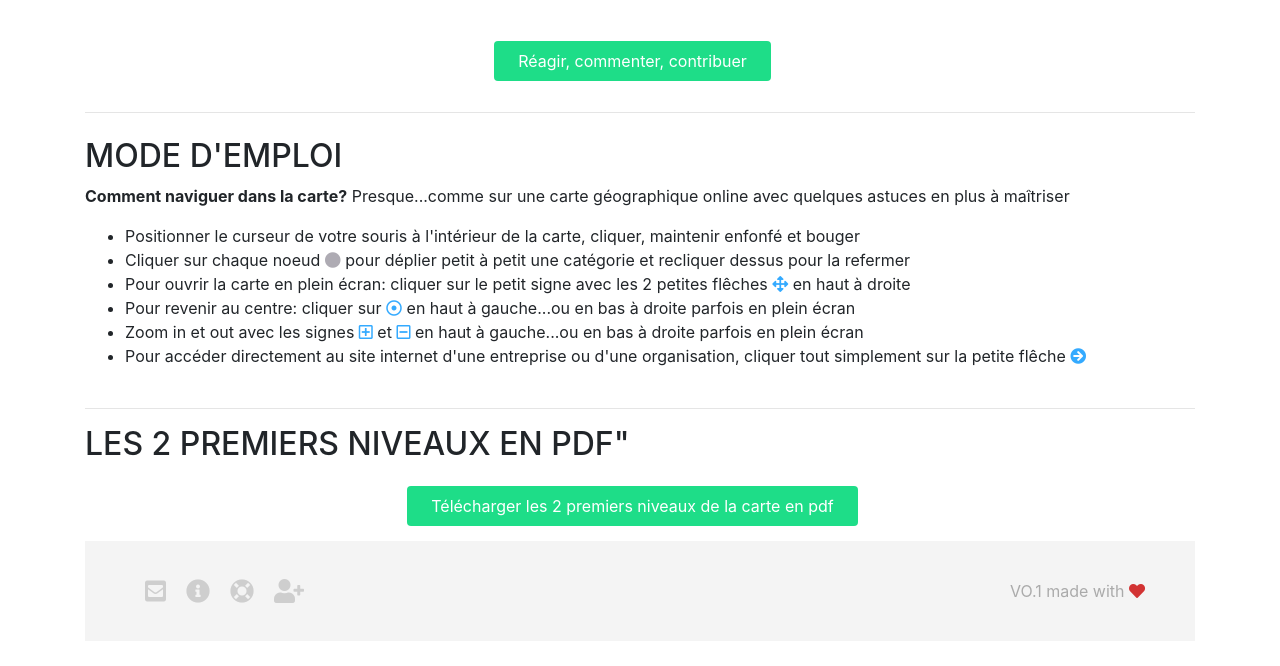
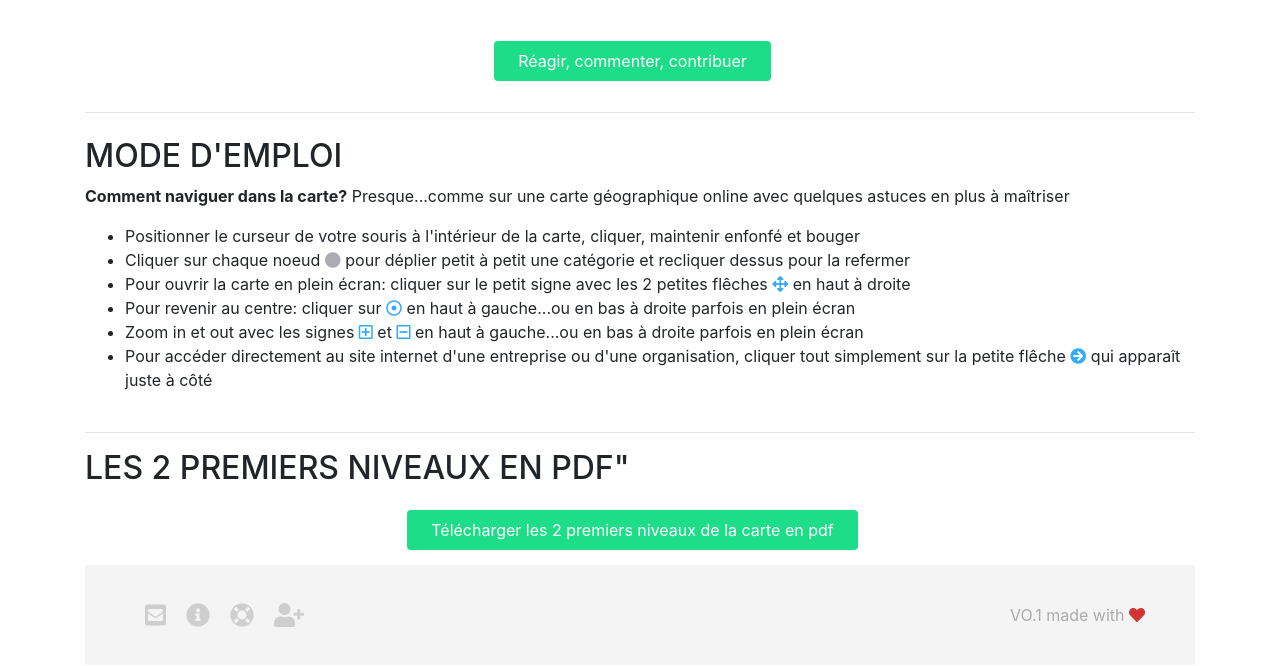
Before and after one commit to ArianePhelizot/ArianePhelizot.github.io, a plain HTML site: page carte.html in a window 1280 px wide. Shown: the part 777-1443 px from the top of the page. Drawn offline with nearby package versions, Linux system fonts and the light colour scheme.

Commit message:
ajout mode d’emploi

```diff
--- a/carte.html
+++ b/carte.html
@@ -127,7 +127,7 @@
         <li>Pour ouvrir la carte en plein écran: cliquer sur le petit signe avec les 2 petites flêches <i class="fas fa-arrows-alt"></i> en haut à droite</li>
         <li>Pour revenir au centre: cliquer sur <i class="far fa-dot-circle"></i> en haut à gauche...ou en bas à droite parfois en plein écran</li>
         <li>Zoom in et out avec les signes <i class="far fa-plus-square" ></i></i> et <i class="far fa-minus-square "></i> en haut à gauche...ou en bas à droite parfois en plein écran</li>
-        <li>Pour accéder directement au site internet d'une entreprise ou d'une organisation, cliquer tout simplement sur la petite flêche <i class="fas fa-arrow-circle-right"></i></li>
+        <li>Pour accéder directement au site internet d'une entreprise ou d'une organisation, cliquer tout simplement sur la petite flêche <i class="fas fa-arrow-circle-right"></i> qui apparaît juste à côté</li>
       </ul>
     </div>
   </div>
```
